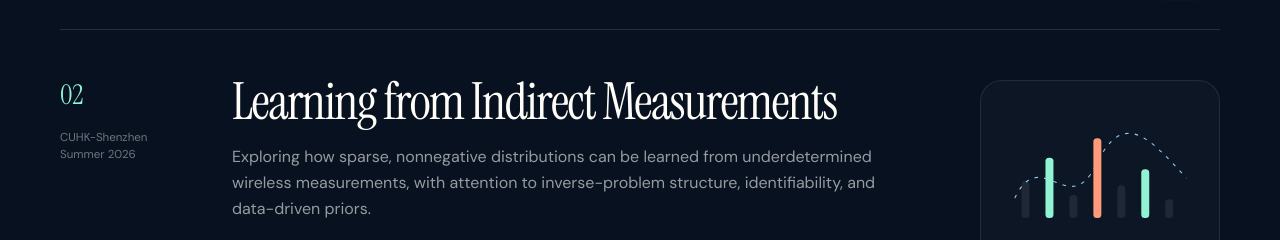
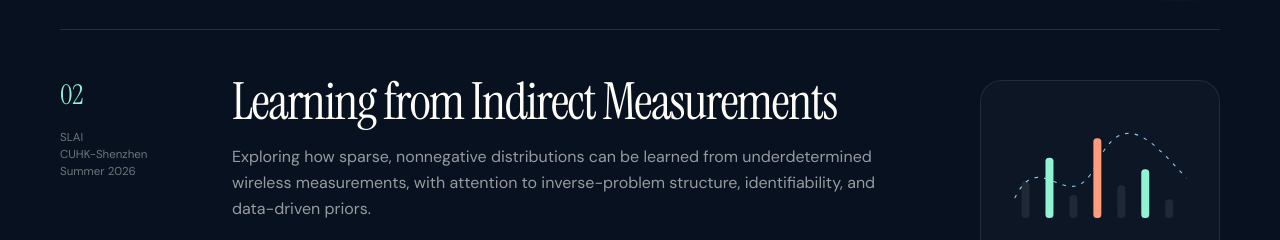
Before and after one commit to Rominababaei/rominababaei.github.io, a plain HTML site: page index.html in a window 1280 px wide. Shown: the part 2620-2860 px from the top of the page. Drawn offline with Linux system fonts and the light colour scheme.

Commit message:
Add SLAI to CUHK-Shenzhen research affiliation

```diff
--- a/index.html
+++ b/index.html
@@ -91,7 +91,7 @@
             </svg></div>
           </article>
           <article class="research-item reveal">
-            <div class="research-meta"><span class="research-number">02</span><span class="research-place">CUHK-Shenzhen<br>Summer 2026</span></div>
+            <div class="research-meta"><span class="research-number">02</span><span class="research-place">SLAI<br>CUHK-Shenzhen<br>Summer 2026</span></div>
             <div class="research-content">
               <h3>Learning from Indirect Measurements</h3>
               <p>Exploring how sparse, nonnegative distributions can be learned from underdetermined wireless measurements, with attention to inverse-problem structure, identifiability, and data-driven priors.</p>
```
